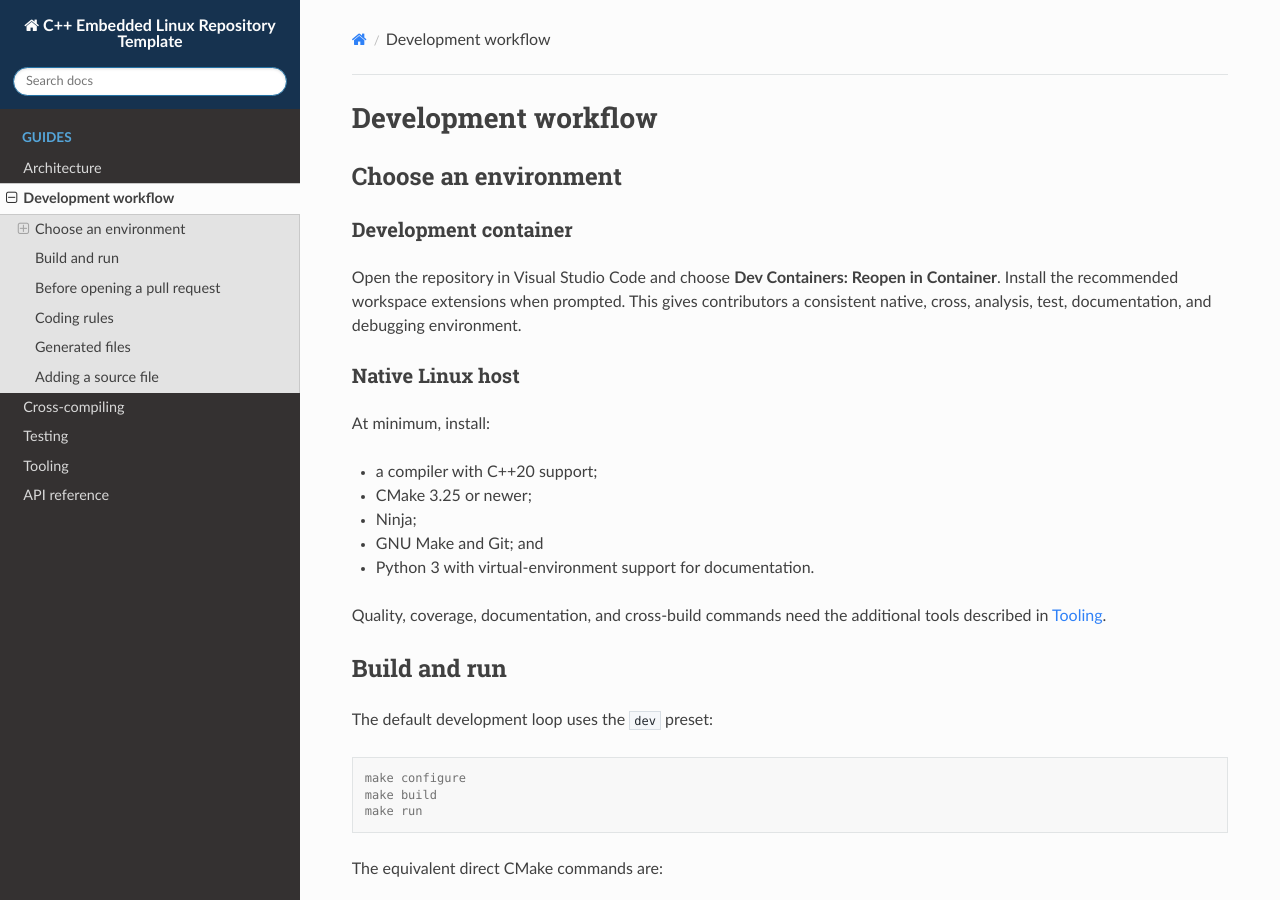
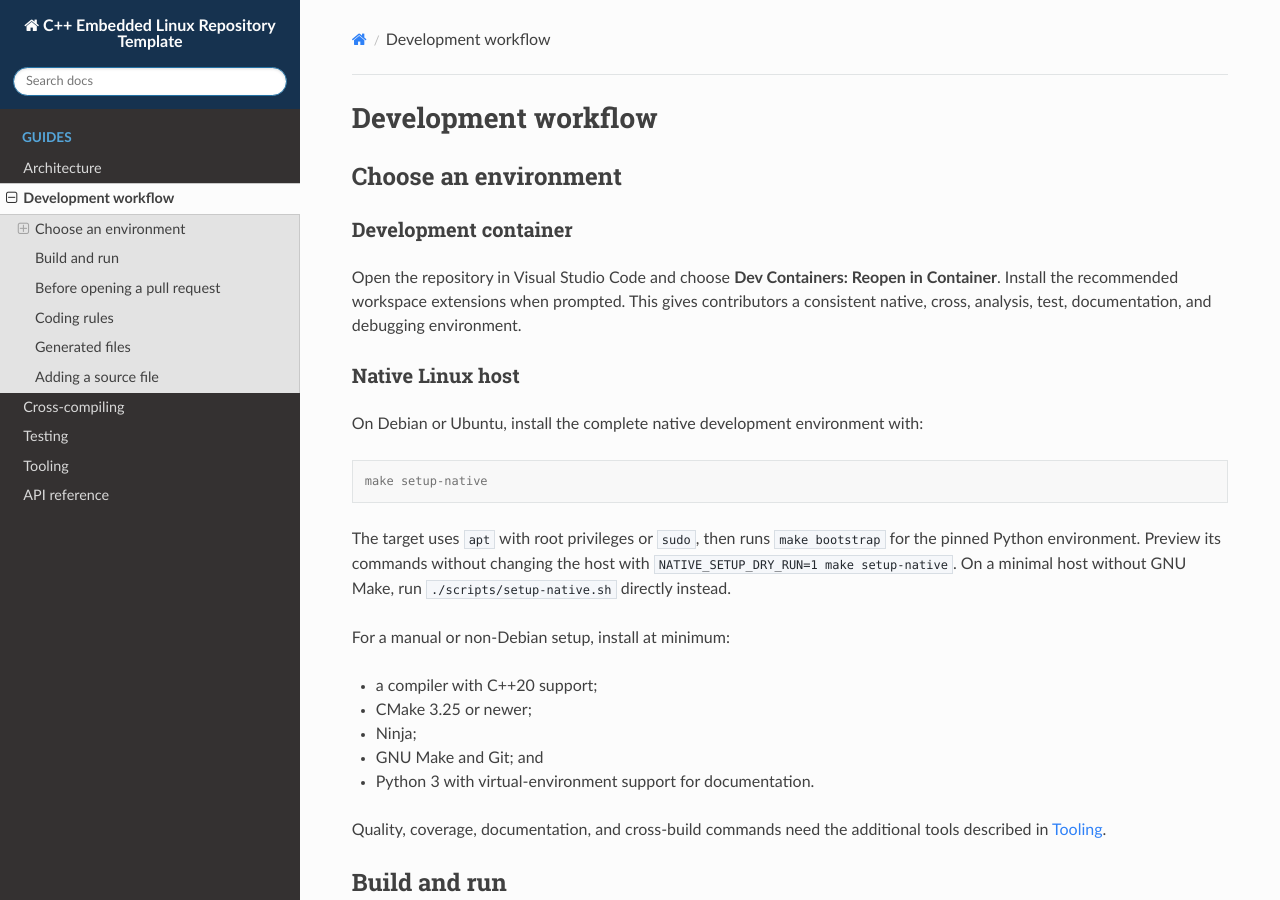
Before and after one commit to ascillato/full-template-for-cpp-project-repository, a Sphinx documentation site: the page built from docs/development.md, in a window 1280 px wide and 900 px high. Built offline with Sphinx 7.4.7 and the Read the Docs theme 3.1.0, drawn with Linux system fonts in a browser that asks for light colours.

````diff
--- a/docs/development.md
+++ b/docs/development.md
@@ -10,7 +10,18 @@ cross, analysis, test, documentation, and debugging environment.
 
 ### Native Linux host
 
-At minimum, install:
+On Debian or Ubuntu, install the complete native development environment with:
+
+```console
+make setup-native
+```
+
+The target uses `apt` with root privileges or `sudo`, then runs `make bootstrap` for the pinned
+Python environment. Preview its commands without changing the host with
+`NATIVE_SETUP_DRY_RUN=1 make setup-native`. On a minimal host without GNU Make, run
+`./scripts/setup-native.sh` directly instead.
+
+For a manual or non-Debian setup, install at minimum:
 
 - a compiler with C++20 support;
 - CMake 3.25 or newer;
--- a/requirements-dev.txt
+++ b/requirements-dev.txt
@@ -1,4 +1,5 @@
 # Reproducible Python 3.10+ tooling for local development and CI.
+cmake==4.4.0
 conan==2.31.2
 gcovr==8.6
 codespell==2.4.3
````
Also changed, not shown: CHANGELOG.md (+2 -0 lines), CONTRIBUTING.md (+3 -3 lines), README.md (+23 -17 lines), docs/cross-compiling.md (+3 -0 lines), docs/tooling.md (+7 -0 lines), 3 other files.
